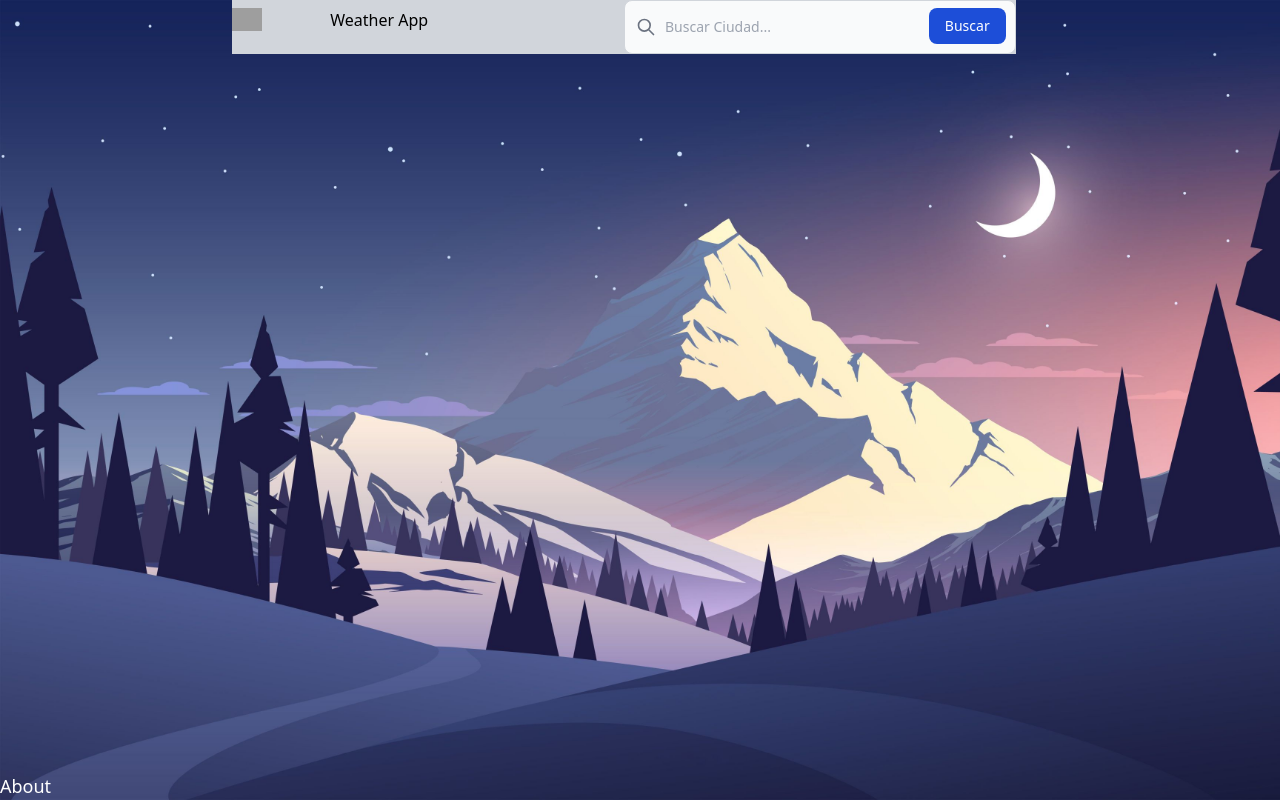
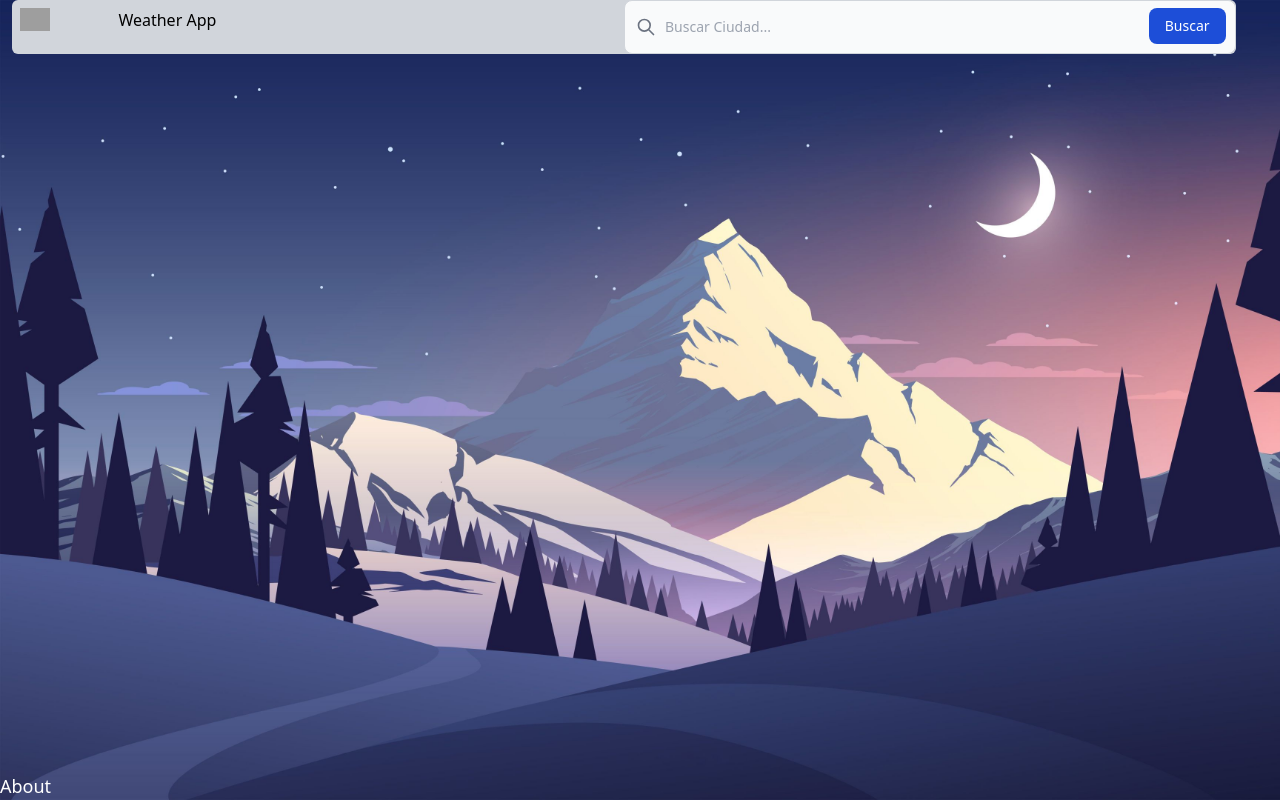
Before and after one commit to iorio87/weatherApp, a React (Vite) app: page / in a window 1280 px wide. Built offline with nearby package versions, Linux system fonts and the light colour scheme; grey boxes are pictures that could not be loaded.

Commit message:
responsive for xl screens

```diff
--- a/src/components/Nav.jsx
+++ b/src/components/Nav.jsx
@@ -6,8 +6,8 @@ import SearchBar from "./SearchBar.jsx";
 
 function Nav({ onSearch }) {
   return (
-    <nav className="inline-grid grid-cols-4 content-center bg-gray-300">
-      <div className="col-start-1 align-items-center">
+    <nav className="inline-grid grid-cols-4 xl:grid-cols-6 content-center bg-gray-300 rounded-md">
+      <div className="col-start-1 align-items-center ml-2">
         <Link to="/">
           <span className="inline-grid grid-cols-2 content-center pt-2">
             <img
@@ -22,7 +22,7 @@ function Nav({ onSearch }) {
           </span>
         </Link>
       </div>
-      <div className="col-end-5 col-span-2">
+      <div className="col-end-5 col-span-2  xl:col-end-7 xl:col-span-3">
         <SearchBar onSearch={onSearch} />
       </div>
     </nav>
```
